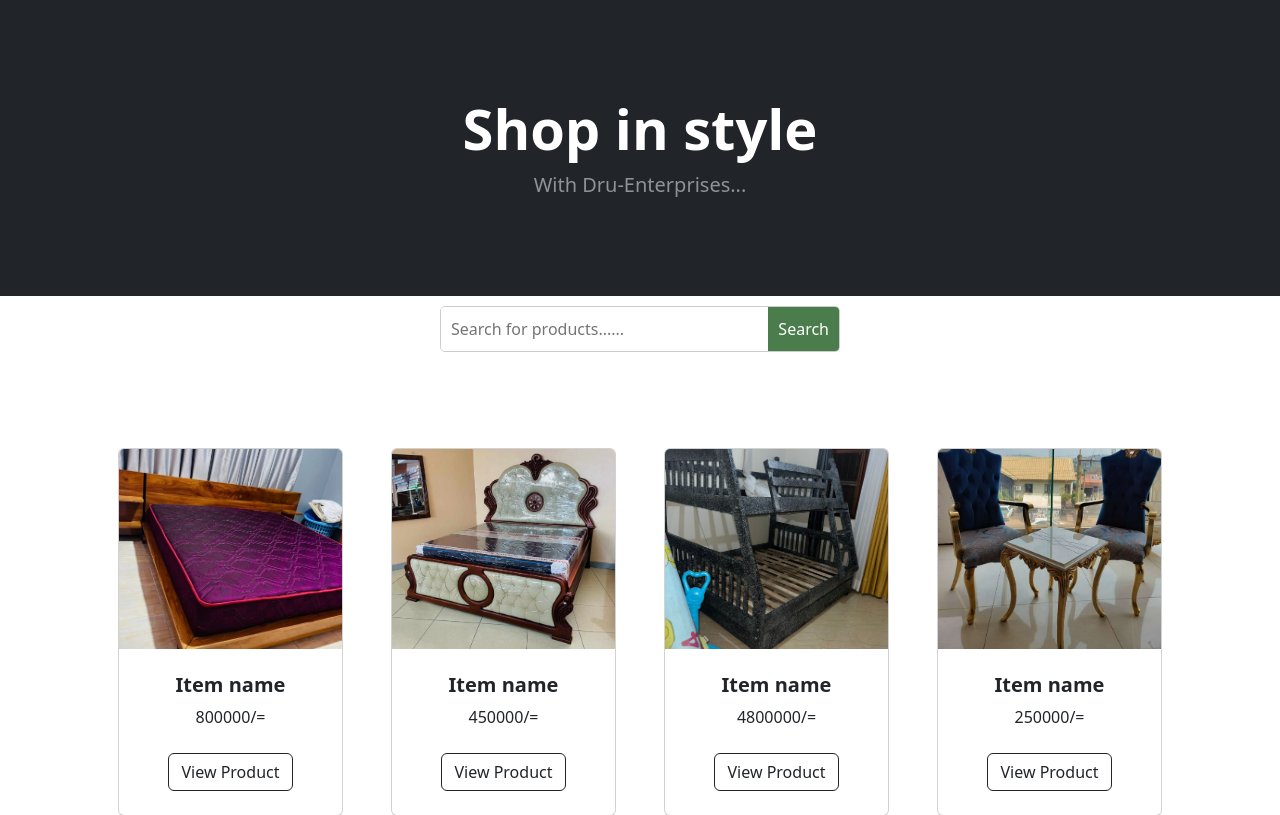
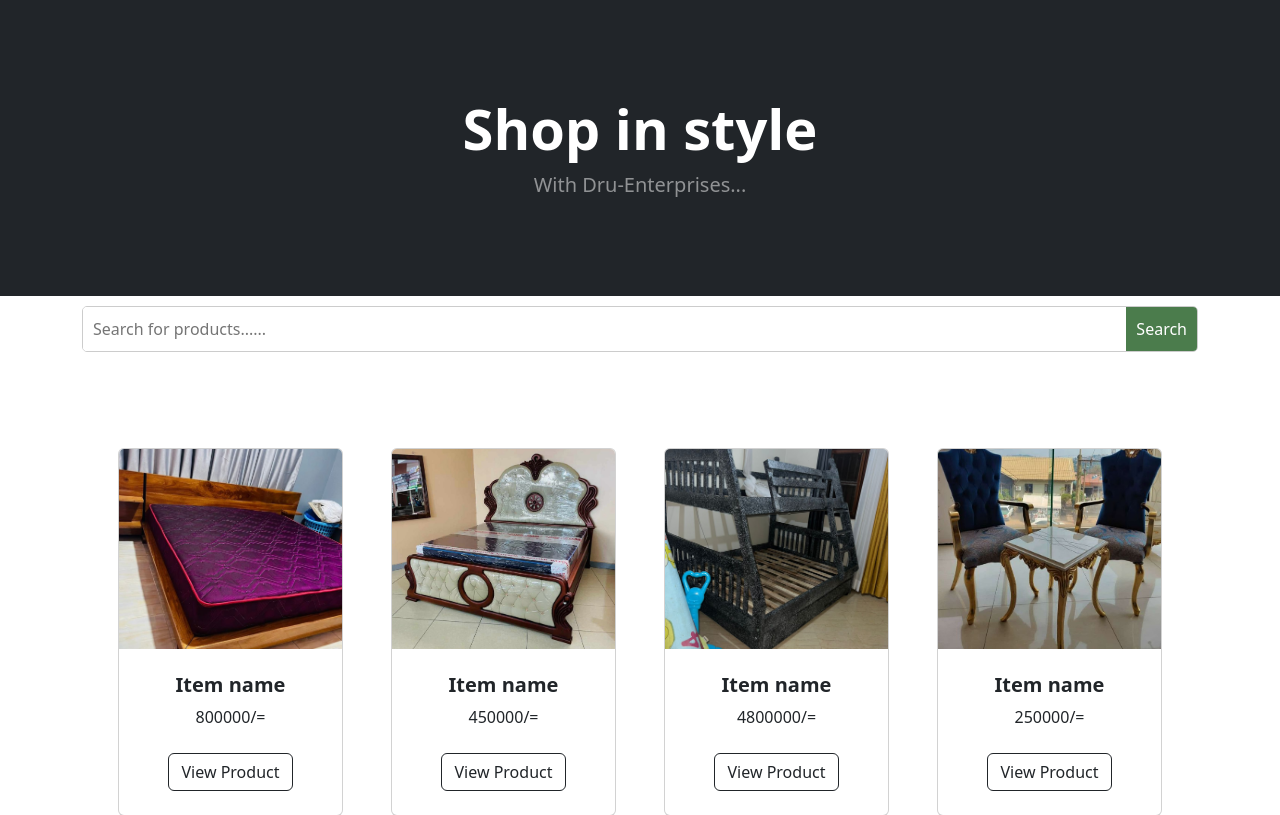
Before and after one commit to kalosius/Dru-Limited, a Django app: page / in a window 1280 px wide. Shown: the part 77-892 px from the top of the page. Run offline with Django 5.2, Linux system fonts and the light colour scheme; data comes from the database, SQL or seed files in the repository; some libraries are stand-ins or nearby versions.

Commit message:
search container fi ton all screens

```diff
--- a/druu/templates/home.html
+++ b/druu/templates/home.html
@@ -6,7 +6,7 @@
       .search-container {
             display: flex;
             margin-top: 10px;
-            width: 400px;
+            width: 100% !important;
             border: 1px solid #ccc;
             border-radius: 5px;
             overflow: hidden;
```
